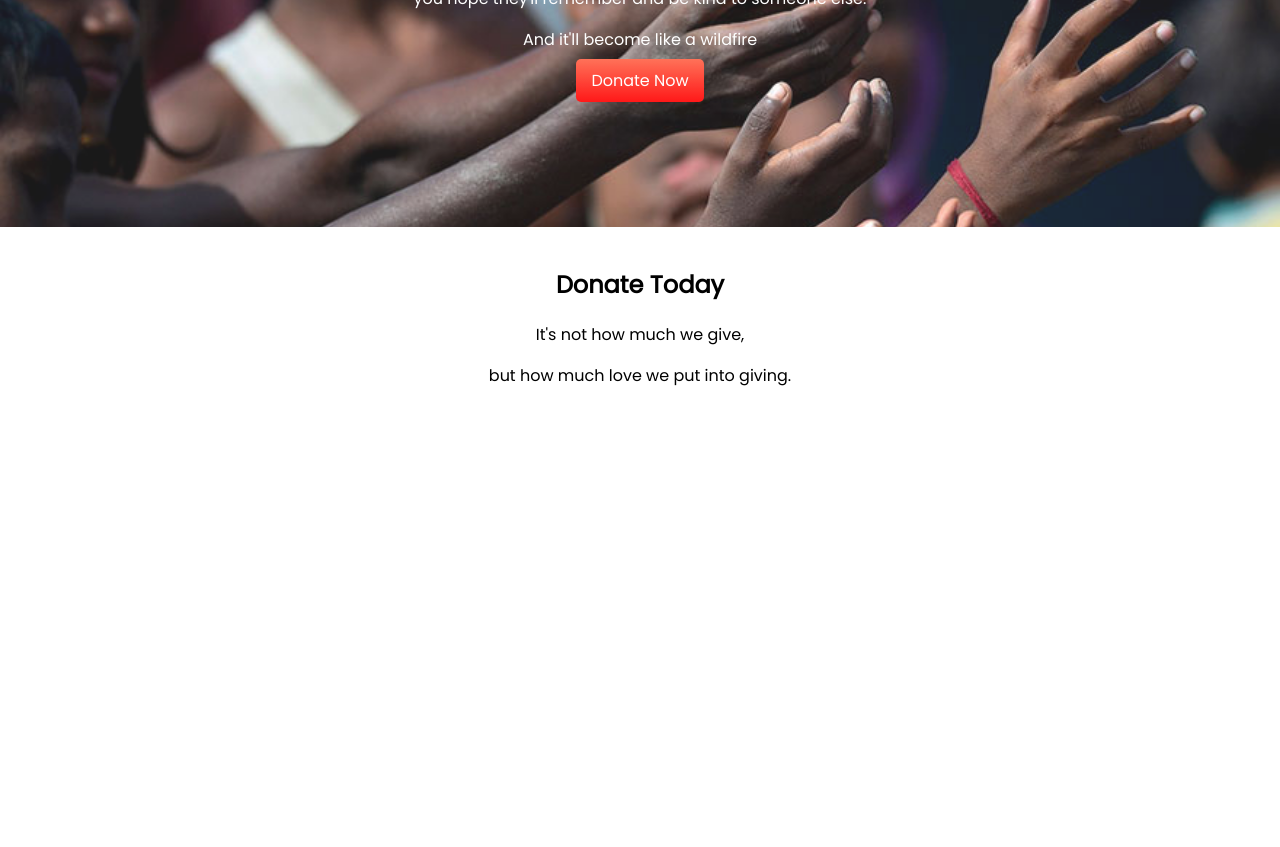
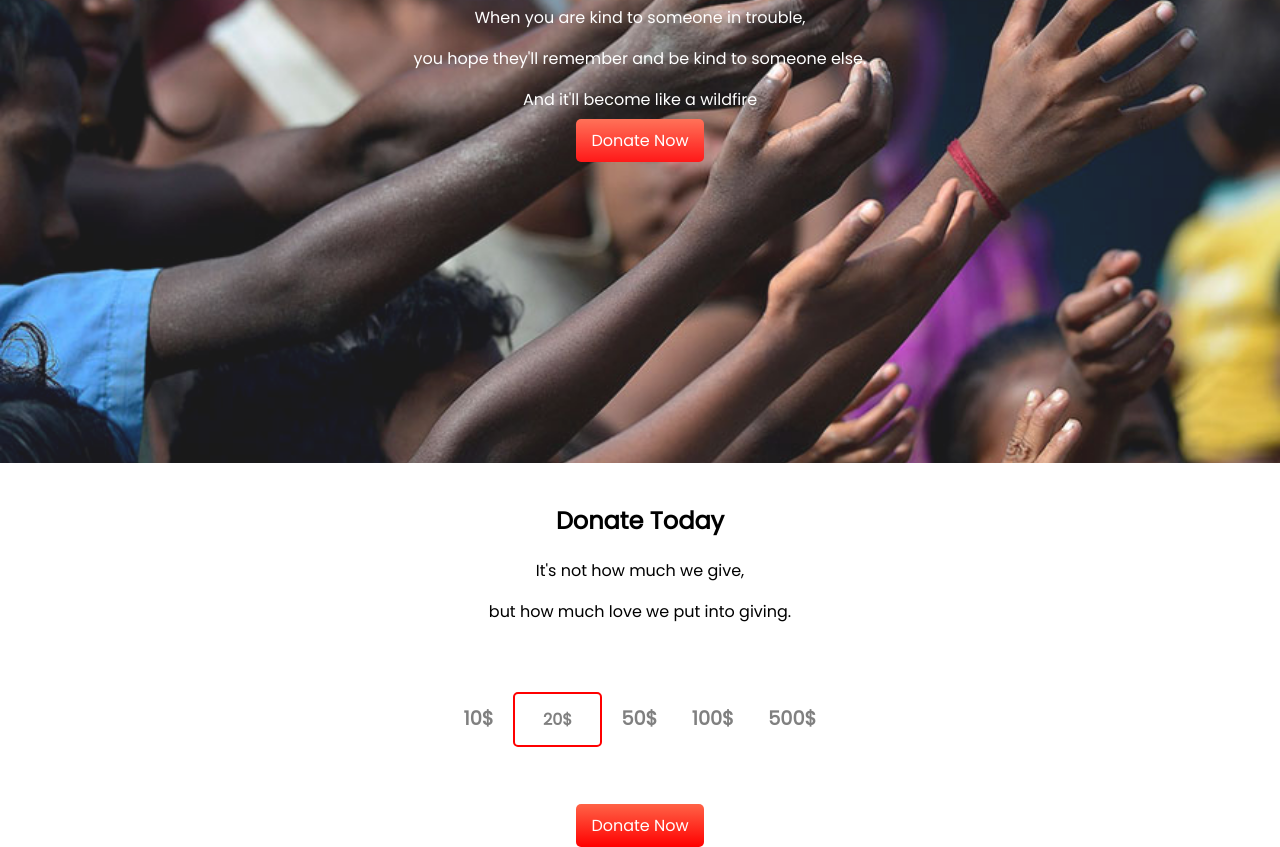
Before and after one commit to Azharul-Islam-Nahid/donate-for-Sylet, a plain HTML site: page index.html in a window 1280 px wide. Shown: the part 185-1032 px from the top of the page. Before the commit the page ends 800 px from the top, so only its background shows below. Drawn offline with Linux system fonts and the light colour scheme.

Commit message:
added buttons and donate

```diff
--- a/index.html
+++ b/index.html
@@ -29,9 +29,19 @@
     </section>
     <section>
         <div class="second-section-div">
-            <h2>Donate Today</h2>
+            <h1>Donate Today</h1>
             <p>It's not how much we give,</p>
             <p>but how much love we put into giving.</p>
+        </div>
+        <div class="link-div-2">
+            <a class="link-button-2" href="http://" target="_blank" rel="">10$</a>
+            <a id="different-button" class="link-button-2" href="http://" target="_blank" rel="">20$</a>
+            <a class="link-button-2" href="http://" target="_blank" rel="">50$</a>
+            <a class="link-button-2" href="http://" target="_blank" rel="">100$</a>
+            <a class="link-button-2" href="http://" target="_blank" rel="">500$</a>
+        </div>
+        <div class="donate-button-2">
+            <a class="link-button" href="http://" target="_blank" rel="">Donate Now</a>
         </div>
     </section>
 </body>
--- a/style.css
+++ b/style.css
@@ -1,15 +1,16 @@
 body {
+    margin: 0%;
     font-family: 'Poppins', sans-serif;
-    margin: 0%;
+
 }
 
 body,
 html {
-    height: 70%;
+    height: 90%;
 }
 
 .main-header {
-
+    padding-top: 60px;
     color: white;
     text-align: center;
 }
@@ -37,3 +38,34 @@ html {
     text-align: center;
     padding-top: 20px;
 }
+
+.link-div-2 {
+    text-align: center;
+    padding-top: 5%;
+}
+
+.link-button-2 {
+    color: gray;
+    font-size: larger;
+    font-weight: 1000;
+    text-align: center;
+    text-decoration: none;
+    background-image: linear-gradient(white, white);
+    padding: 10px 15px;
+    border-radius: 5px;
+}
+
+#different-button {
+
+    border: 2px solid red;
+    background-color: white;
+    color: grey;
+    padding: 14px 28px;
+    font-size: 16px;
+    cursor: pointer;
+}
+
+.donate-button-2 {
+    text-align: center;
+    padding-top: 80px;
+}
```
